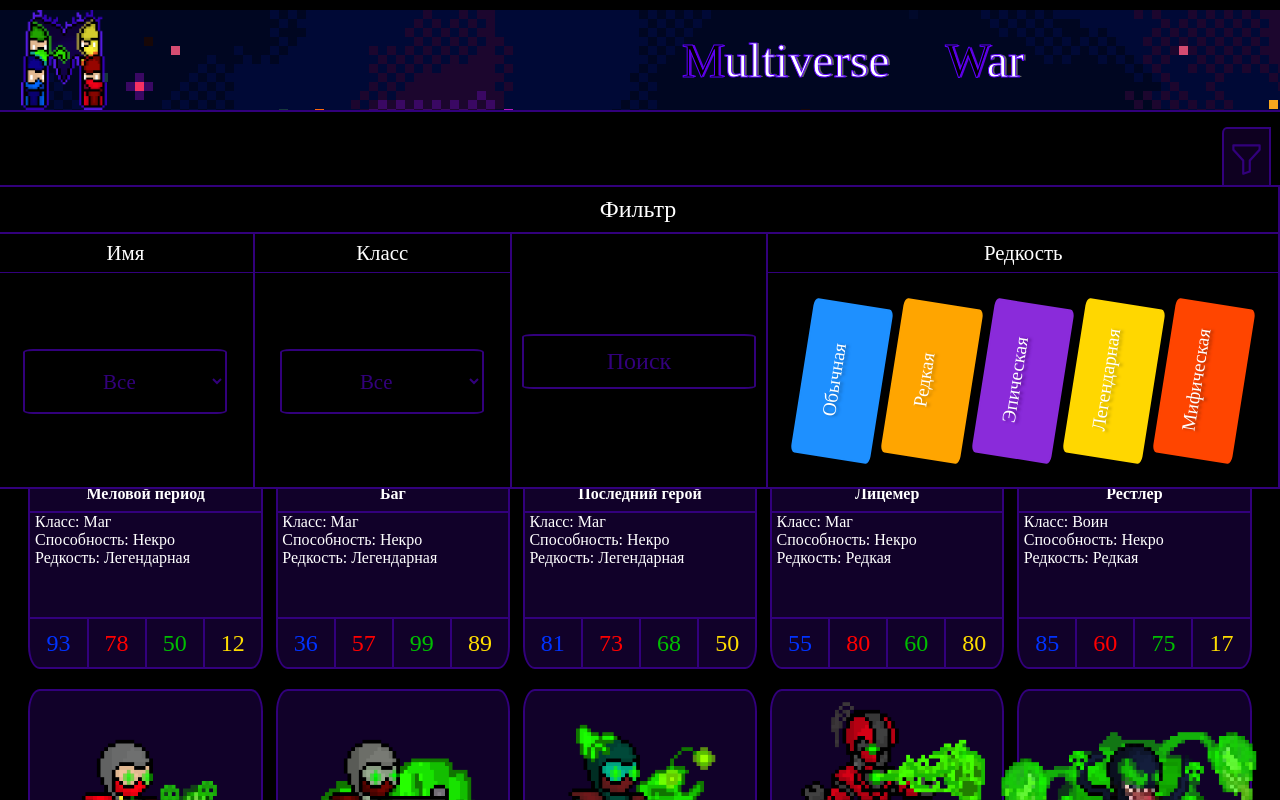
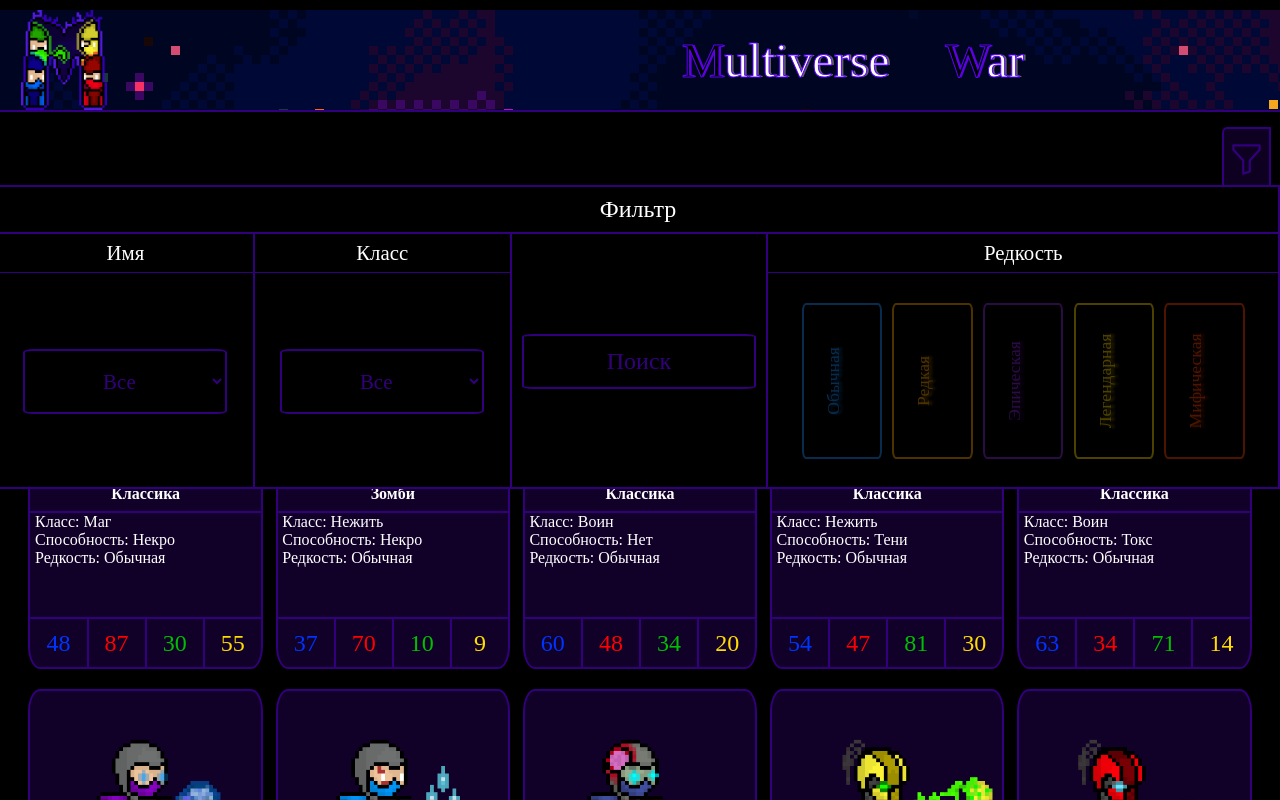
Before and after one commit to W1nty97/multiverse-war-web-, a React (Create React App) app: page / in a window 1280 px wide. Both pictures are taken after a click on the element 1246 px from the left and 159 px from the top of the page. Shown: the top 800 px of the page. Built offline with nearby package versions, Linux system fonts and the light colour scheme; a web font is replaced by a local one.

Commit message:
19.03.2025v2

```diff
--- a/src/Main/filterPopup/filter.jsx
+++ b/src/Main/filterPopup/filter.jsx
@@ -1,5 +1,4 @@
 import "./filter.css";
-
 import NameFilter from "./nameFilter/nameFilter";
 import RareFilter from "./rareFilter/rareFilter";
 import ClassFilter from "./classFilter/classFilter";
@@ -10,6 +9,8 @@ export default function FilterPopup({
   valueTwo,
   setValueOne,
   setValueTwo,
+  clickButton,
+  setClickButton,
 }) {
   const handleChangeOne = (valueOne) => {
     setValueOne(valueOne.target.value);
@@ -18,13 +19,23 @@ export default function FilterPopup({
     setValueTwo(valueTwo.target.value);
   };
 
-  function check(event) {
-    if (event.currentTarget.className === "check-block active") {
-      event.currentTarget.classList.remove("active");
+  //const handleClick = (clickButton) => {
+  //  setClickButton((prevClickButton) => {
+  //    if (prevClickButton === clickButton) {
+  //      return null;
+  //    } else {
+  //      return clickButton;
+  //    }
+  //  });
+  //};
+
+  const handleClick = (filter) => {
+    if (clickButton.includes(filter)) {
+      setClickButton(clickButton.filter((f) => f !== filter));
     } else {
-      event.currentTarget.classList.add("active");
+      setClickButton([...clickButton, filter]);
     }
-  }
+  };
 
   return (
     <>
@@ -45,11 +56,36 @@ export default function FilterPopup({
           <div className="popup__content" id="three">
             <div className="popup__content-title">Редкость</div>
             <div className="popup-content-all">
-              <RareFilter id="cammon" textContent="Обычная" check={check} />
-              <RareFilter id="rare" textContent="Редкая" check={check} />
-              <RareFilter id="epic" textContent="Эпическая" check={check} />
-              <RareFilter id="legend" textContent="Легендарная" check={check} />
-              <RareFilter id="mythic" textContent="Мифическая" check={check} />
+              <RareFilter
+                id="cammon"
+                textContent="Обычная"
+                isActive={clickButton.includes("Обычная")}
+                onClick={() => handleClick("Обычная")}
+              />
+              <RareFilter
+                id="rare"
+                textContent="Редкая"
+                isActive={clickButton.includes("Редкая")}
+                onClick={() => handleClick("Редкая")}
+              />
+              <RareFilter
+                id="epic"
+                textContent="Эпическая"
+                isActive={clickButton.includes("Эпическая")}
+                onClick={() => handleClick("Эпическая")}
+              />
+              <RareFilter
+                id="legend"
+                textContent="Легендарная"
+                isActive={clickButton.includes("Легендарная")}
+                onClick={() => handleClick("Легендарная")}
+              />
+              <RareFilter
+                id="mythic"
+                textContent="Мифическая"
+                isActive={clickButton.includes("Мифическая")}
+                onClick={() => handleClick("Мифическая")}
+              />
             </div>
           </div>
         </div>
--- a/src/Main/filterPopup/rareFilter/rareFilter.css
+++ b/src/Main/filterPopup/rareFilter/rareFilter.css
@@ -1,3 +1,4 @@
+/* sass - scss */
 .check-block {
   width: 15%;
   height: 70%;
--- a/src/Main/filterPopup/rareFilter/rareFilter.jsx
+++ b/src/Main/filterPopup/rareFilter/rareFilter.jsx
@@ -1,9 +1,14 @@
 import "./rareFilter.css";
 
-export default function RareFilter({ check, id, textContent }) {
+export default function RareFilter({ onClick, id, textContent, isActive, }) {
+
   return (
     <>
-      <div className="check-block active" id={id} onClick={check}>
+      <div
+        className={isActive ? "check-block active" : "check-block"}
+        id={id}
+        onClick={onClick}
+      >
         <p>{textContent}</p>
       </div>
     </>
--- a/src/Main/main.jsx
+++ b/src/Main/main.jsx
@@ -13,30 +13,35 @@ export default function Main() {
   const [valueOne, setValueOne] = useState("Все");
   const [valueTwo, setValueTwo] = useState("Все");
   const [filterList, setFilterList] = useState([data]);
+  const [clickButton, setClickButton] = useState([]);
+
+  const rarityOrder = {
+    Обычная: 1,
+    Редкая: 2,
+    Эпическая: 3,
+    Легендарная: 4,
+    Мифическая: 5,
+  };
+
+  data.sort((a, b) => {
+    return rarityOrder[a.rare] - rarityOrder[b.rare];
+  });
 
   useEffect(() => {
-    if (valueOne === "Все" && valueTwo !== "Все") {
-      setFilterList((filterList) =>
-        data.filter((element) => element.type === valueTwo)
+    let filterList = data;
+    if (valueOne !== "Все") {
+      filterList = filterList.filter((element) => element.name === valueOne);
+    }
+    if (valueTwo !== "Все") {
+      filterList = filterList.filter((element) => element.type === valueTwo);
+    }
+    if (clickButton.length !== 0) {
+      filterList = filterList.filter((element) =>
+        clickButton.includes(element.rare)
       );
-      console.log(1);
-    } else if (valueTwo === "Все" && valueOne !== "Все") {
-      setFilterList((filterList) =>
-        data.filter((element) => element.name === valueOne)
-      );
-      console.log(2);
-    } else if (valueTwo !== "Все" && valueOne !== "Все") {
-      setFilterList((filterList) =>
-        data.filter(
-          (element) => element.name === valueOne && element.type === valueTwo
-        )
-      );
-      console.log(3);
-    } else {
-      setFilterList(data);
-      console.log(4);
     }
-  }, [valueOne, valueTwo, data]);
+    setFilterList(filterList);
+  }, [valueOne, valueTwo, clickButton, data]);
 
   return (
     <>
@@ -52,6 +57,8 @@ export default function Main() {
             valueTwo={valueTwo}
             setValueOne={setValueOne}
             setValueTwo={setValueTwo}
+            clickButton={clickButton}
+            setClickButton={setClickButton}
           />
         </div>
         <div className="main__box-cards">
```
